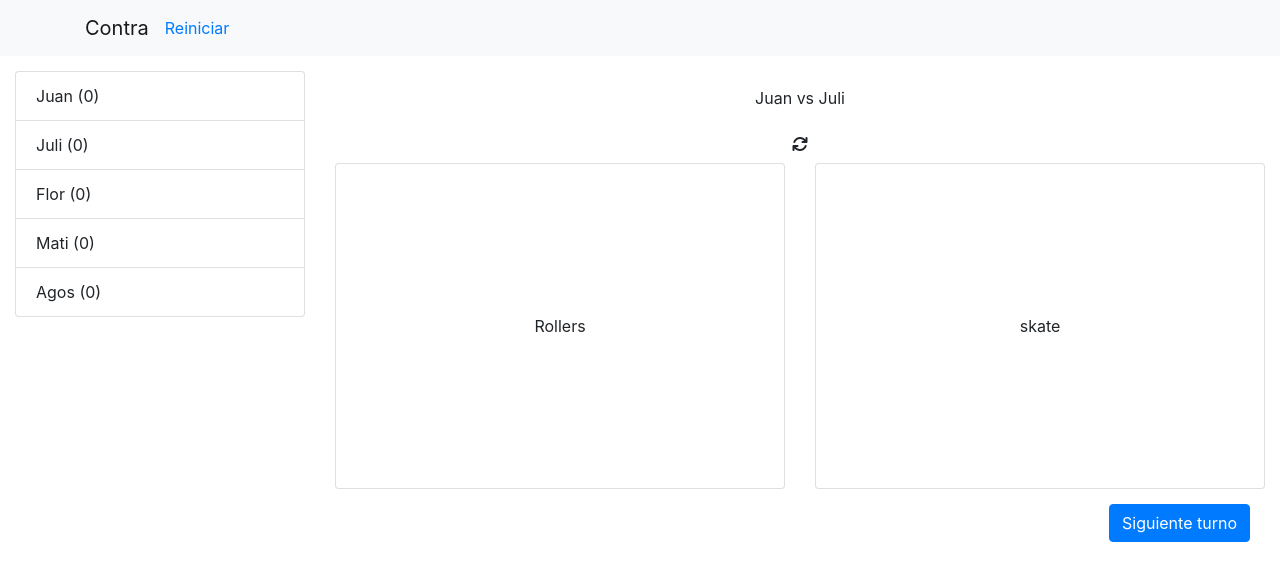
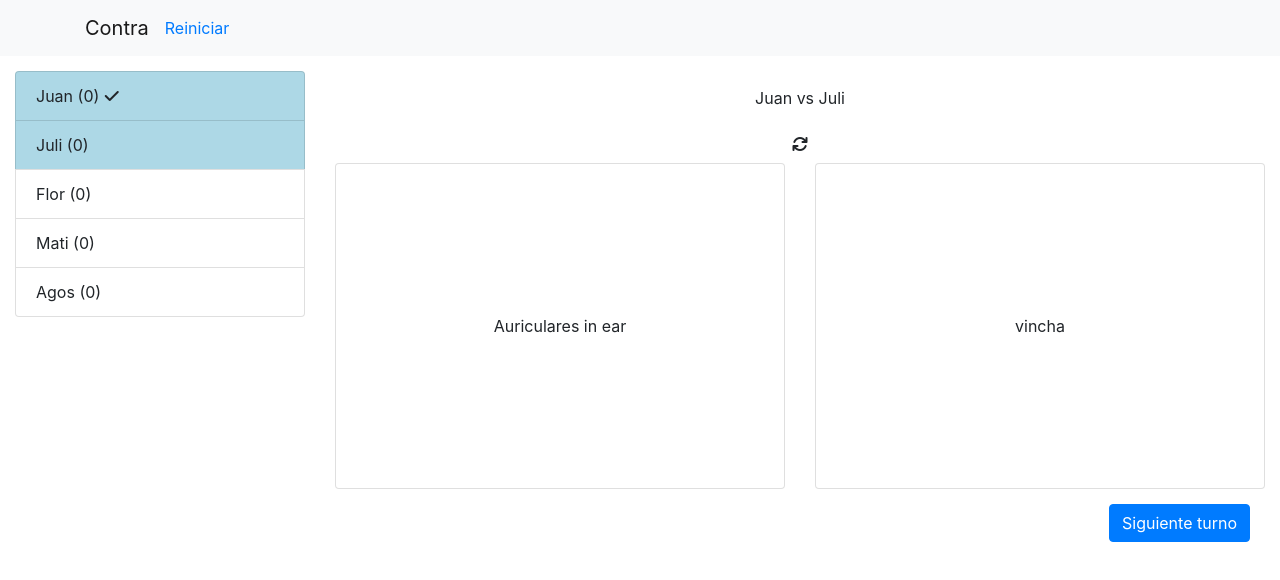
Before and after one commit to juanmjacobs/contra, a React (Create React App) app: page / in a window 1280 px wide. Shown: the top 580 px of the page. Built offline with nearby package versions, Linux system fonts and the light colour scheme.

Commit message:
buggy tick

```diff
--- a/src/ContraGameRound.js
+++ b/src/ContraGameRound.js
@@ -18,11 +18,11 @@ function ChoiceCard({ choiceOption }) {
 const generateInitialRounds = (players) => {
   return players.map((player, i) => {
     const round = {
-      playerA: player,
-      playerB: players[i + 1] || players[0], //El ultimo juega contra el primero
-      playerAScore: 0,
-      playerBScore: 0,
-      played: false,
+      playerA: { player, status: i === 0 ? "playing":"pending", score: 0 },
+      playerB: { player: players[i + 1] || players[0], status: "pending", score: 0 }, //El ultimo juega contra el primero
+      played: function() {
+        return this.playerA.status === "played" && this.playerB.status === "played"
+      }
     }
     return round;
   });
@@ -38,24 +38,32 @@ export function ContraGameRound({ players, turnDuration }) {
   const resetRounds = () => {
     setRounds(initialRounds)
   }
+
   const setNextRound = () => {
-    const updatedRounds = rounds.map(it => it === currentRound ? { currentRound, played: true }: it);
+    const newCurrentRound = _.cloneDeep(currentRound);
+    const currentPlayer = currentRound.playerA.status === "pending" || currentRound.playerA.status === "playing" ? "playerA" : "playerB";
+    newCurrentRound[currentPlayer].status = "played";
+    if(currentPlayer === "playerA") {
+      newCurrentRound.playerB.status = "playing";
+    }
+    const updatedRounds = rounds.map(it => it === currentRound ? newCurrentRound : it);
     setRounds(updatedRounds);
   }
 
-  const currentRound = _(rounds).find(it => !it.played);
+  const currentRound = _(rounds).find(it => !it.played());
   const buttonCallback = () => !currentRound ? resetRounds() : setNextRound();
   const buttonText = !currentRound ? "Comenzar" : "Siguiente turno";
 
-  useEffect(setRandomChoice)
+  useEffect(setRandomChoice, [])
   if(!currentChoice) return null;
+  const currentPlayers = currentRound ? [currentRound.playerA, currentRound.playerB] : [];
   return (
     <Row>
       <Col xs={3}>
         <ListGroup>
           { players.map(({ name, score }) => (
-            <ListGroup.Item>
-              { name } ({score || 0})
+            <ListGroup.Item key={name} style={{backgroundColor: _(currentPlayers).some(it => it.player.name === name) ? "lightblue" : ""}}>
+              { name } ({score || 0}) {  _.get(_(currentPlayers).find(it => it.player.name === name), "status") === "playing" && <i className="fa fa-check"></i> }
             </ListGroup.Item>
           )) }
         </ListGroup>
@@ -66,7 +74,7 @@ export function ContraGameRound({ players, turnDuration }) {
           {
             currentRound && (
             <div>
-              {currentRound.playerA.name} vs {currentRound.playerB.name}
+              {currentRound.playerA.player.name} vs {currentRound.playerB.player.name}
             </div>
           )}
         </Row>
```
